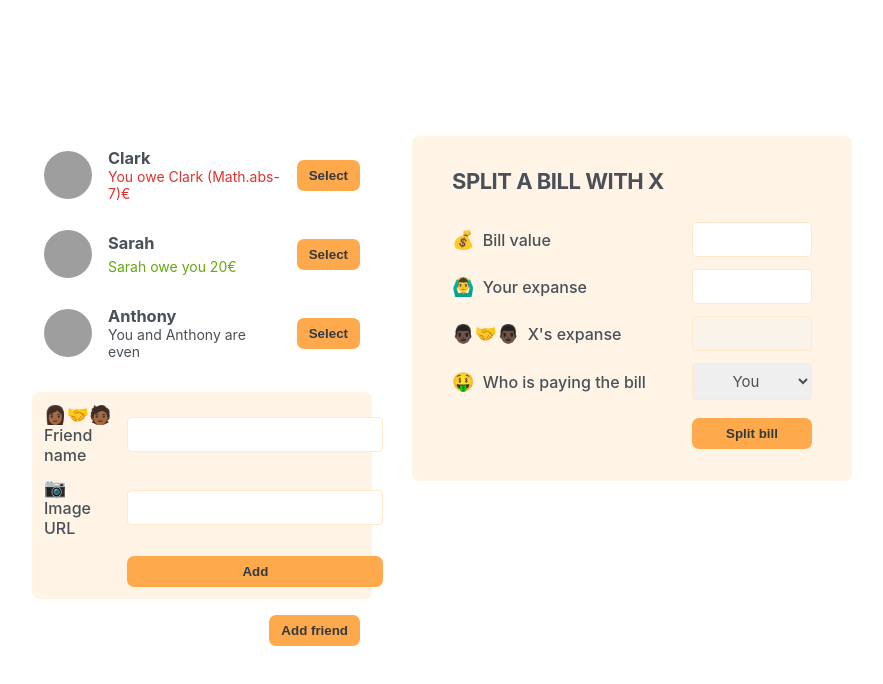
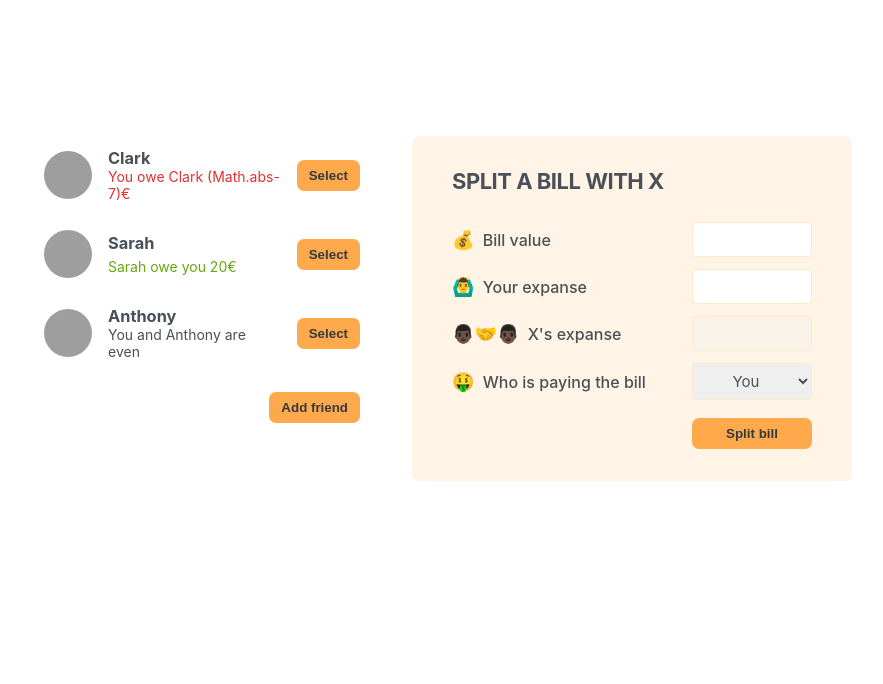
Before and after one commit to KristijanKoprtla/eat-n-split, a React (Create React App) app: page / in a window 1280 px wide. Shown: the top 684 px of the page, without its empty margins (198-1081 px from the left). Built offline with nearby package versions, Linux system fonts and the light colour scheme; grey boxes are pictures that could not be loaded; the HTML template or start-up script is replaced by a standard one.

Commit message:
Add conditional render to display to FormAddFriend

```diff
--- a/src/App.jsx
+++ b/src/App.jsx
@@ -1,3 +1,5 @@
+import { useState } from "react";
+
 const initialFriends = [
   {
     id: 118836,
@@ -19,13 +21,30 @@
   },
 ];
 
+function Button({ children, onClick }) {
+  return (
+    <button className="button" onClick={onClick}>
+      {children}
+    </button>
+  );
+}
+
 export default function App() {
+  const [showAddFriend, setShowAddFriend] = useState(false);
+
+  function handleShowAddFriend() {
+    setShowAddFriend((show) => !show);
+    console.log("radi");
+  }
+
   return (
     <div className="app">
       <div className="sidebar">
         <FriendsList />
-        <FormAddFriend />
-        <Button>Add friend</Button>
+        {showAddFriend && <FormAddFriend />}
+        <Button onClick={handleShowAddFriend}>
+          {showAddFriend ? "Close" : "Add friend"}
+        </Button>
       </div>
 
       <FormSplitBill />
@@ -66,10 +85,6 @@
   );
 }
 
-function Button({ children }) {
-  return <button className="button">{children}</button>;
-}
-
 function FormAddFriend() {
   return (
     <form className="form-add-friend">
```
